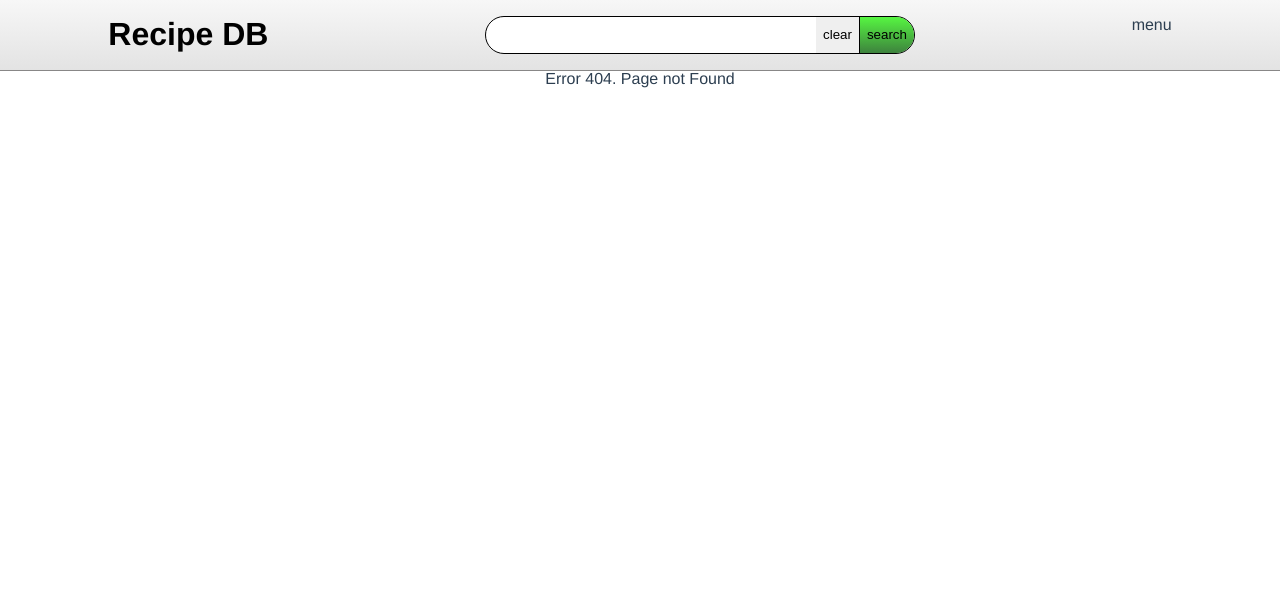
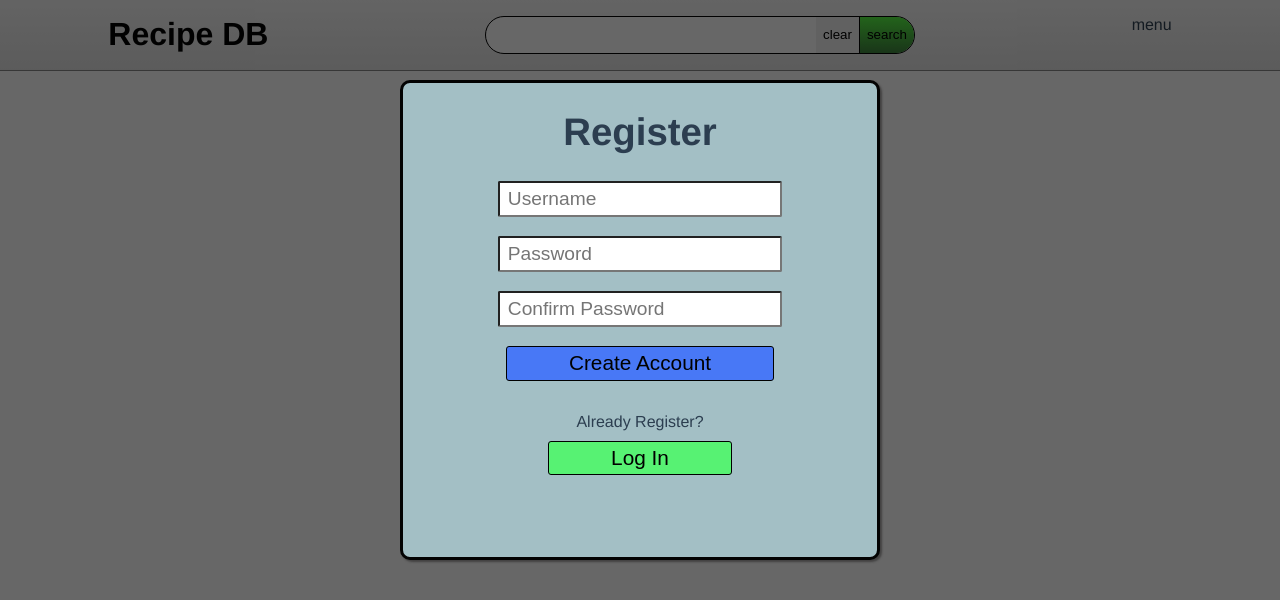
Before and after one commit to stupop010/recipeDB, a Vue app in the folder client/: page /register in a window 1280 px wide. Before the commit this address had no page. Shown: the top 600 px of the page. Built offline with nearby package versions, Linux system fonts and the light colour scheme.

Commit message:
register view

```diff
--- a/client/src/components/Header.vue
+++ b/client/src/components/Header.vue
@@ -1,7 +1,7 @@
 <template>
   <header>
     <div class="header-container" v-on:submit.prevent="onSubmit">
-      <router-link to="/login">
+      <router-link to="/register">
         <h1 @click="clearData">Recipe DB</h1>
       </router-link>
       <form>
@@ -30,12 +30,10 @@ export default {
     ...mapActions(["fetchRecipes"]),
     onSubmit() {
       const data = { search: this.search, searchTo: 20 };
-      console.log(data);
       this.fetchRecipes(data);
       this.$router.push({ path: `/search/${this.search}` });
     },
     clearData() {
-      console.log("click");
       this.search = "";
     }
   }
--- a/client/src/store/index.js
+++ b/client/src/store/index.js
@@ -1,6 +1,7 @@
 import Vuex from "vuex";
 import Vue from "vue";
 import recipes from "./modules/recipes";
+import auth from "./modules/auth";
 
 // Load Vuex
 Vue.use(Vuex);
@@ -8,6 +9,7 @@ Vue.use(Vuex);
 // Create store
 export default new Vuex.Store({
   modules: {
-    recipes
+    recipes,
+    auth
   }
 });
--- /dev/null
+++ b/client/src/store/modules/auth.js
@@ -0,0 +1,26 @@
+import axios from "axios";
+
+const state = {
+  user: [],
+  auth: false
+};
+
+const getters = {};
+
+const actions = {
+  async fetchUser({ commit }, data) {
+    console.log(data, "hello");
+  },
+  async registerUser({ commit }, data) {
+    console.log(data, "regist action");
+  }
+};
+
+const mutations = {};
+
+export default {
+  state,
+  getters,
+  actions,
+  mutations
+};
--- a/client/src/views/LoginView.vue
+++ b/client/src/views/LoginView.vue
@@ -1,34 +1,48 @@
 <template>
-  <div class="login-container">
-    <form class="form">
+  <div class="auth-container">
+    <form class="form" v-on:submit.prevent="onSubmit">
       <h2>Login</h2>
       <div class="form-group">
-        <input type="text" placeholder="Username" />
+        <input type="text" placeholder="Username" v-model="username" />
       </div>
       <div class="form-group">
-        <input type="password" placeholder="Password" />
+        <input type="password" placeholder="Password" v-model="password" />
       </div>
       <button type="submit" class="btn">Login</button>
       <div class="register">
         <p>Not Register?</p>
-        <button type="button" class="btn">Create New Account</button>
+        <button type="button" class="btn" @click="register">Create New Account</button>
       </div>
     </form>
   </div>
 </template>
 
 <script>
+import { mapGetters, mapActions } from "vuex";
+
 export default {
   name: "LoginView",
-
   data() {
-    return {};
+    return {
+      username: "",
+      password: ""
+    };
+  },
+  methods: {
+    ...mapActions(["fetchUser"]),
+    onSubmit() {
+      const data = { username: this.username, password: this.password };
+      this.fetchUser(data);
+    },
+    register() {
+      this.$router.push("/register");
+    }
   }
 };
 </script>
 
-<style scoped>
-.login-container {
+<style>
+.auth-container {
   background: rgba(2, 2, 2, 0.6);
   height: 100vh;
   width: 100vw;
@@ -73,6 +87,9 @@ export default {
   font-size: 1.3em;
   background: rgba(63, 113, 252, 0.9);
 }
+.btn:hover {
+  cursor: pointer;
+}
 .register {
   padding-top: 2em;
 }
--- /dev/null
+++ b/client/src/views/RegisterView.vue
@@ -0,0 +1,74 @@
+<template>
+  <div class="auth-container">
+    <form class="form" v-on:submit.prevent="onSubmit">
+      <h2>Register</h2>
+      <div v-if="error" class="error">{{error}}</div>
+      <div class="form-group">
+        <input type="text" placeholder="Username" v-model="username" />
+      </div>
+      <div class="form-group">
+        <input type="password" placeholder="Password" v-model="password" />
+      </div>
+      <div class="form-group">
+        <input type="password" placeholder="Confirm Password" v-model="password2" />
+      </div>
+      <button type="submit" class="btn">Create Account</button>
+      <div class="register">
+        <p>Already Register?</p>
+        <button type="button" class="btn" @click="login">Log In</button>
+      </div>
+    </form>
+  </div>
+</template>
+
+<script>
+import { mapActions } from "vuex";
+export default {
+  name: "RegisterView",
+  data() {
+    return {
+      username: "",
+      password: "",
+      password2: "",
+      error: ""
+    };
+  },
+  methods: {
+    ...mapActions(["registerUser"]),
+    onSubmit() {
+      if (this.password !== this.password2)
+        return (this.error = "Password don't match");
+      const data = { username: this.username, password: this.password };
+      this.clearData();
+      this.registerUser(data);
+    },
+    login() {
+      this.$router.push("/login");
+    },
+    clearData() {
+      this.username = "";
+      this.password = "";
+      this.password2 = "";
+      this.error = "";
+    }
+  }
+};
+</script>
+
+<style scoped>
+.error {
+  margin: 0 auto;
+  margin-bottom: 1em;
+  padding: 0.5em 0.2em;
+  background: rgba(226, 23, 23, 0.8);
+  color: white;
+  font-weight: 700;
+  border: 1px solid white;
+  border-radius: 4px;
+  width: 40%;
+}
+.register > button {
+  margin-top: 0.5em;
+  background: rgba(79, 248, 107, 0.9);
+}
+</style>
```
Also changed, not shown: client/src/routes/routes.js (+6 -17 lines), client/src/views/RegistierView.vue (deleted).
